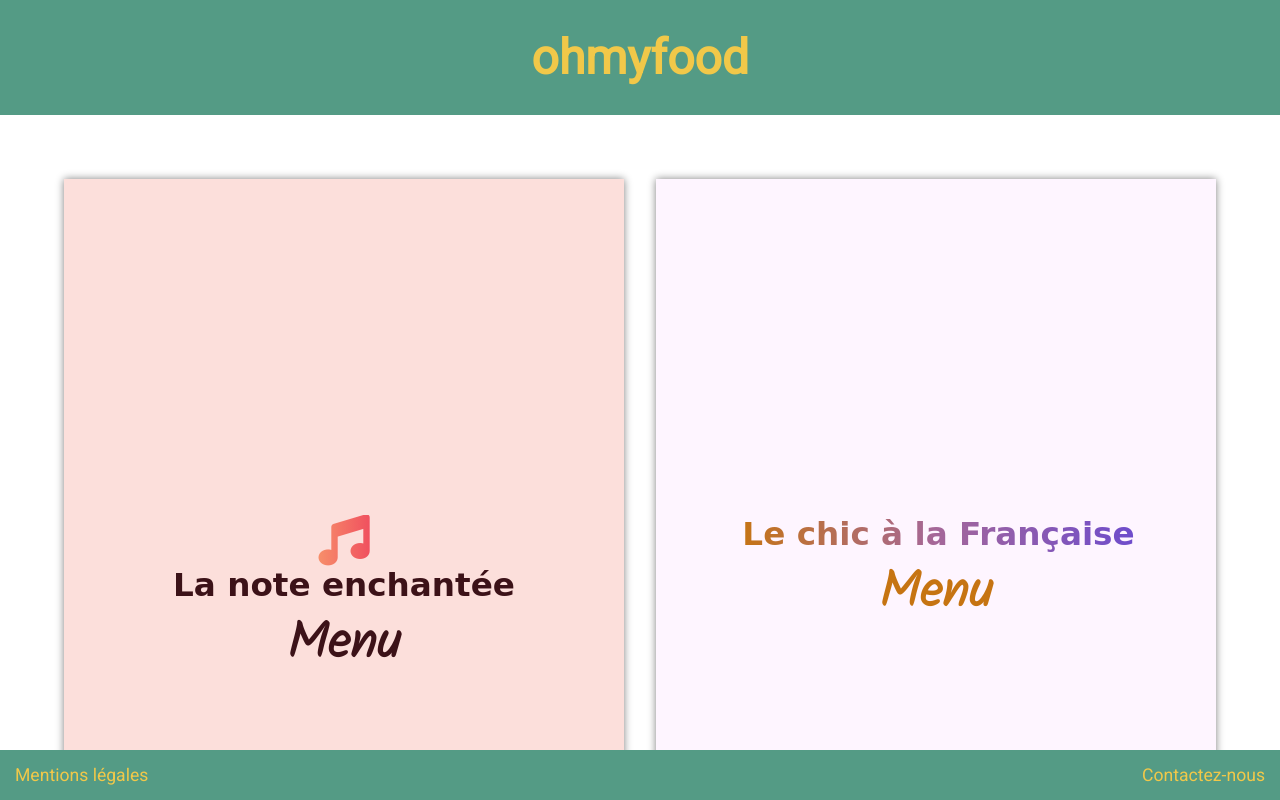
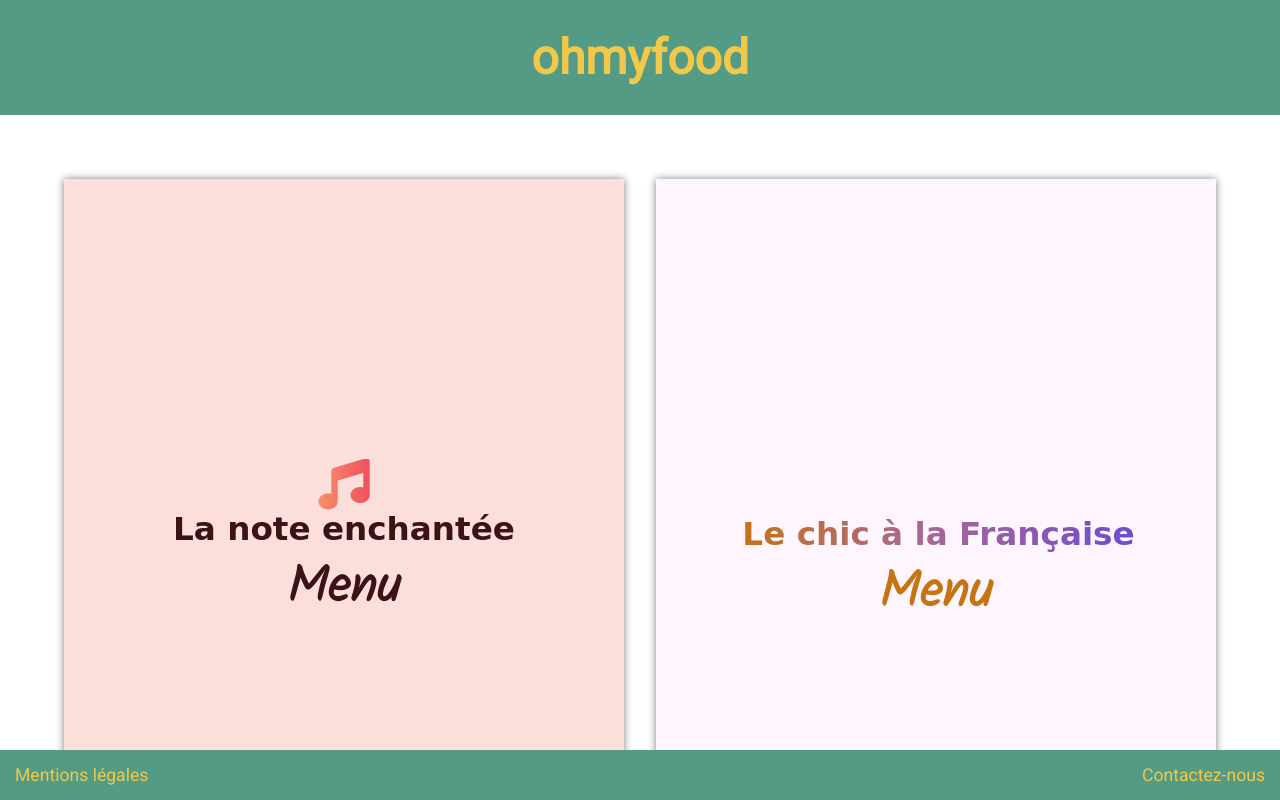
Before and after one commit to Flo654/DW-projet3, a website: page index.html in a window 1280 px wide. Shown: the top 800 px of the page. Drawn offline with Linux system fonts and the light colour scheme; a web font is replaced by a local one.

Commit message:
correction css:
modification media query et test

```diff
--- a/sass/layout/_global-menus-setting.scss
+++ b/sass/layout/_global-menus-setting.scss
@@ -19,15 +19,19 @@
       @include responsive (s){
         width: unset;
         margin: unset;
-        font-size: 1.5rem;
+        font-size: 1.5rem;}
+
       @include responsive (md){
         font-size: 1.7rem;
       }
-    }
+      @include responsive (l){
+        margin: 4rem 0;
+      }
+
       @include surligne;
     }
 
-  }
+}
 
   .FirstCourse div, .MainCourse div, .Dessert div {
     display: block;
--- a/sass/pages/_index.scss
+++ b/sass/pages/_index.scss
@@ -2,10 +2,8 @@
 
 #menus{
     display: grid;
-    /*grid-template-columns: 1fr 1fr;*/
-
-        grid-template-columns: 1fr;
-        font-size: 3.8vw;
+    grid-template-columns: 1fr;
+    font-size: 3.8vw;
 
         h3{
             font-size: 8vw;
@@ -22,7 +20,6 @@
     grid-gap: 2rem;
     padding: 5% 5%;
     text-align: center;
-
 }
 
 //menus framework
@@ -37,19 +34,23 @@ $menus:
         // reglages communs aux 4 menus
         background-color: $background;
         padding: $padding_menus-index_xs;
-
-         @include responsive (s){
-            padding: $padding_menus-index;
-        }
         box-shadow: $shadow_menus_index;
-
         h3{
             color: $text_color;
             font-family: $font_h2;
         }
 
+         /*@include responsive (s){
+            padding: $padding_menus-index;
+        }*/
+
+
+
         // condition pour menu la note enchanté: l'icone du menu  est en dégradé alors que pour tous les autre menus le titre du menu est en dégradé
         @if  $list == 0  {
+            @include responsive (s){
+                padding: $padding_menus-note_enchantee;
+            }
             h2{
                 color: $m1_tc;
                 font-family: $m1_ffh1;
@@ -67,6 +68,9 @@ $menus:
         }
 
         @else {
+            @include responsive (s){
+                padding: $padding_menus-index;
+            }
 
             h2{
                 @include gradient(right, $list);
--- a/sass/utils/_mixins.scss
+++ b/sass/utils/_mixins.scss
@@ -139,6 +139,7 @@ $breakpoints: (
   ('xs', 480px),
   ('s', 580px),
   ('md', 960px),
+  ('l', 1023px),
 );
 
 @mixin responsive ($media) {
--- a/sass/utils/_variables.scss
+++ b/sass/utils/_variables.scss
@@ -9,12 +9,14 @@ $background_note_enchantee:#fcdfdb;
 $text_color_note_enchantee: #3C1218;
 $list1: #F0505F, #F78F6A;
 $padding_menus-index:(60% 5%);
+$padding_menus-note_enchantee:(50% 5%);
+
 $padding_menus-index_xs:(20% 5%);
 $shadow_menus_index: (0 0 8px grey);
 $font_family_note_enchantee_h1: "devonshire", cursive;
 $font_family_note_enchantee_h2: "kalam", cursive;
 $list0: #3C1218, #3C1218;
-$list_null: null;
+
 
 //shorcut variables
 $m1_bg: $background_note_enchantee;
```
Also changed, not shown: style/mobile_first.css, 1 other file.
